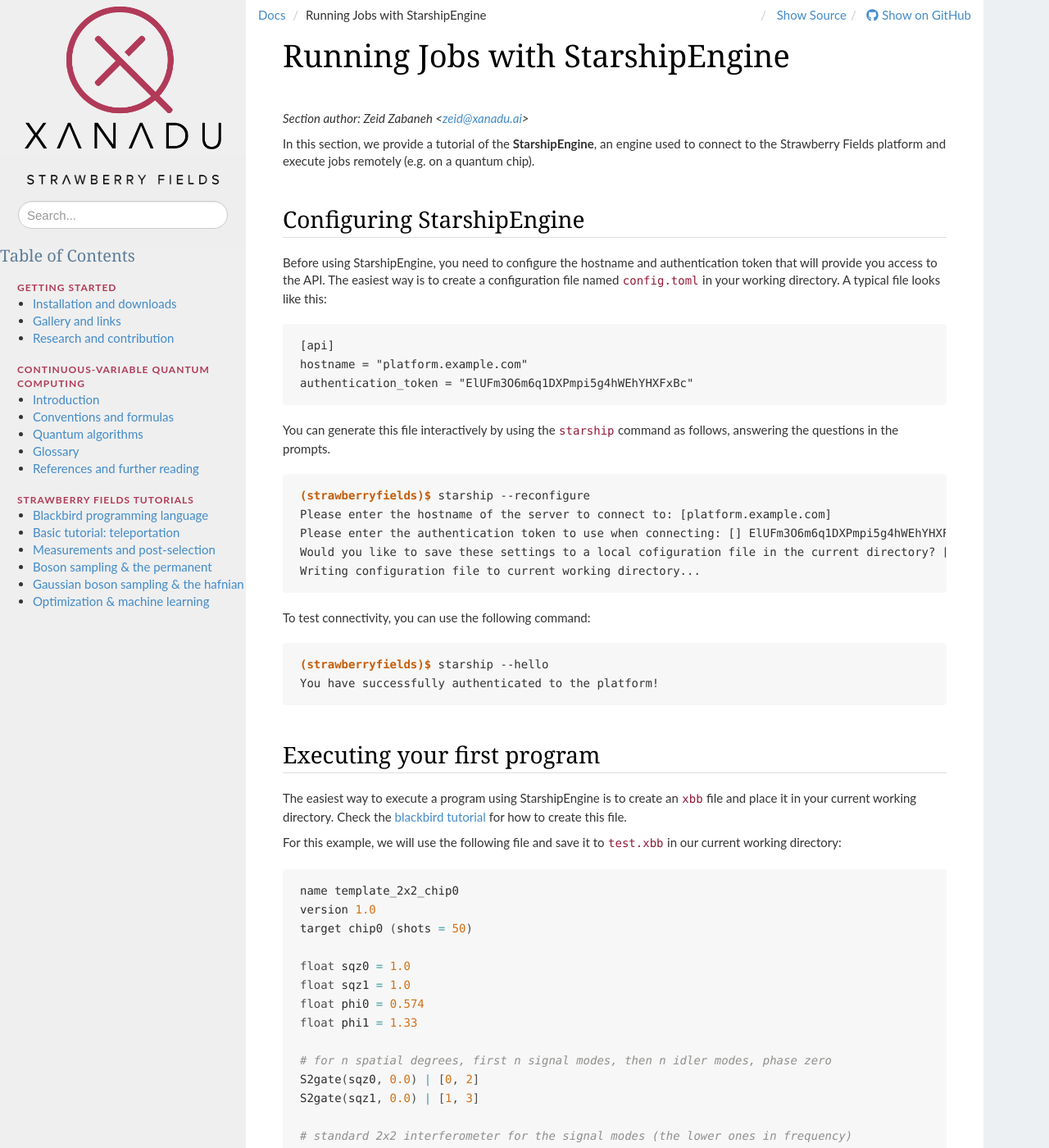
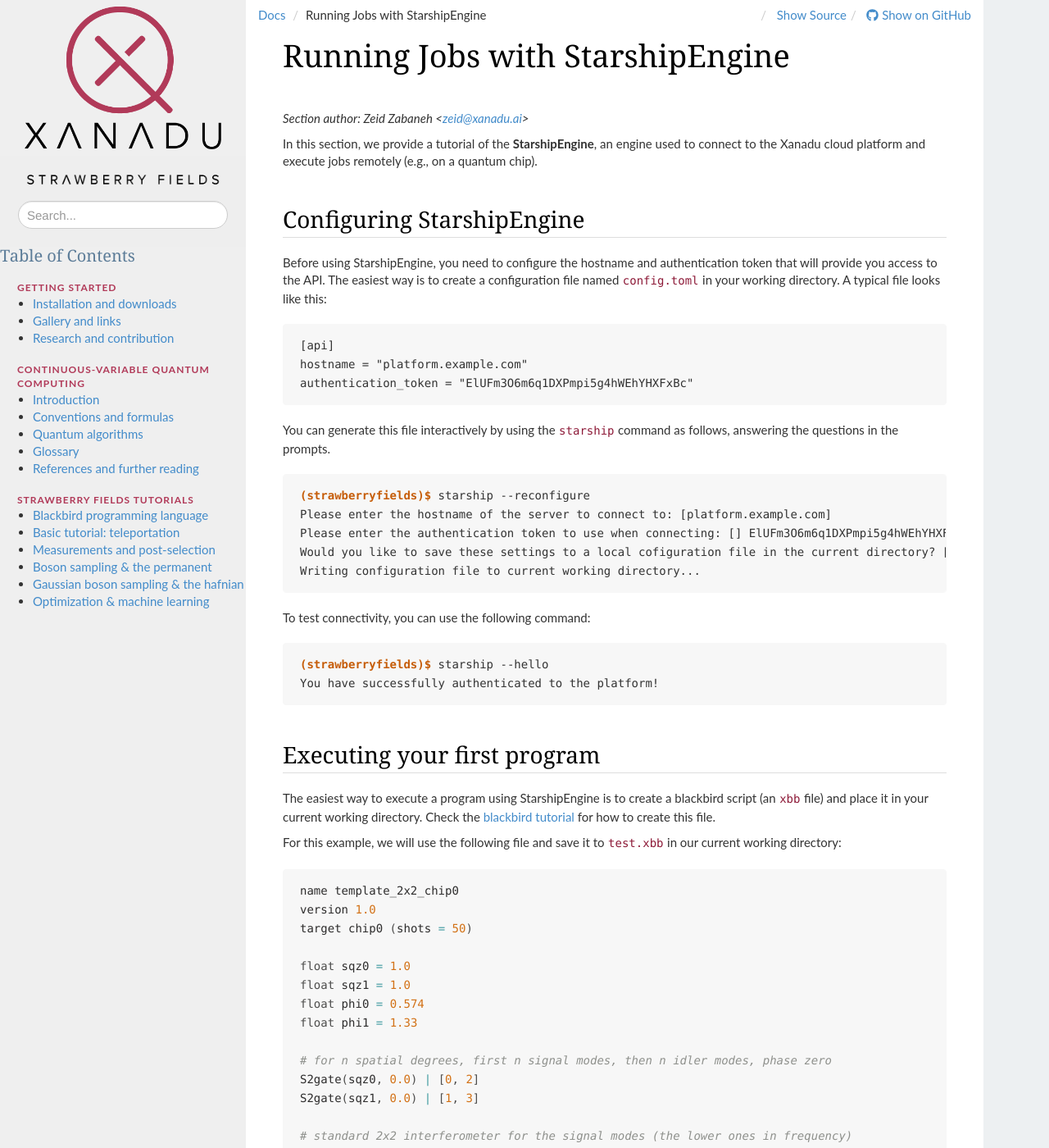
Before and after one commit to XanaduAI/strawberryfields, a Sphinx documentation site: the page built from doc/tutorials/starship.rst, in a window 1280 px wide and 1400 px high. Shown: the whole window at 82% size. Built offline with Sphinx 7.4.7, drawn with Linux system fonts in a browser that asks for light colours; nearby versions of some CDN libraries; library files that are not in the unit come from our copies; some of the changed text lies outside the part shown.

Commit message:
Apply suggestions from code review (copy changes)
Co-Authored-By: Nathan Killoran <co9olguy@users.noreply.github.com>
Co-Authored-By: Josh Izaac <josh146@gmail.com>

```diff
--- a/doc/tutorials/starship.rst
+++ b/doc/tutorials/starship.rst
@@ -5,7 +5,7 @@
 
 .. sectionauthor:: Zeid Zabaneh <zeid@xanadu.ai>
 
-In this section, we provide a tutorial of the **StarshipEngine**, an engine used to connect to the Strawberry Fields platform and execute jobs remotely (e.g. on a quantum chip).
+In this section, we provide a tutorial of the **StarshipEngine**, an engine used to connect to the Xanadu cloud platform and execute jobs remotely (e.g., on a quantum chip).
 
 Configuring StarshipEngine
 ==========================
@@ -39,11 +39,11 @@
 
 Executing your first program
 ============================
-The easiest way to execute a program using StarshipEngine is to create an ``xbb`` file and place it in your current working directory. Check the :ref:`blackbird tutorial <tutorial>` for how to create this file.
+The easiest way to execute a program using StarshipEngine is to create a blackbird script (an ``xbb`` file) and place it in your current working directory. Check the :ref:`blackbird tutorial <tutorial>` for how to create this file.
 
 For this example, we will use the following file and save it to ``test.xbb`` in our current working directory:
 
-.. code-block::
+.. code-block:: python
 
    name template_2x2_chip0
    version 1.0
```
Also changed, not shown: other parts of doc/tutorials/starship.rst (+1 -1 lines).
